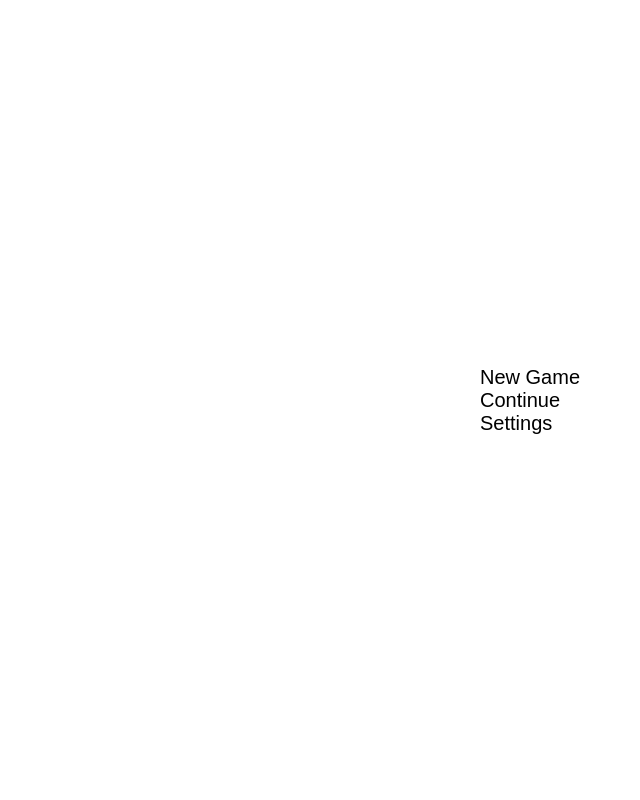
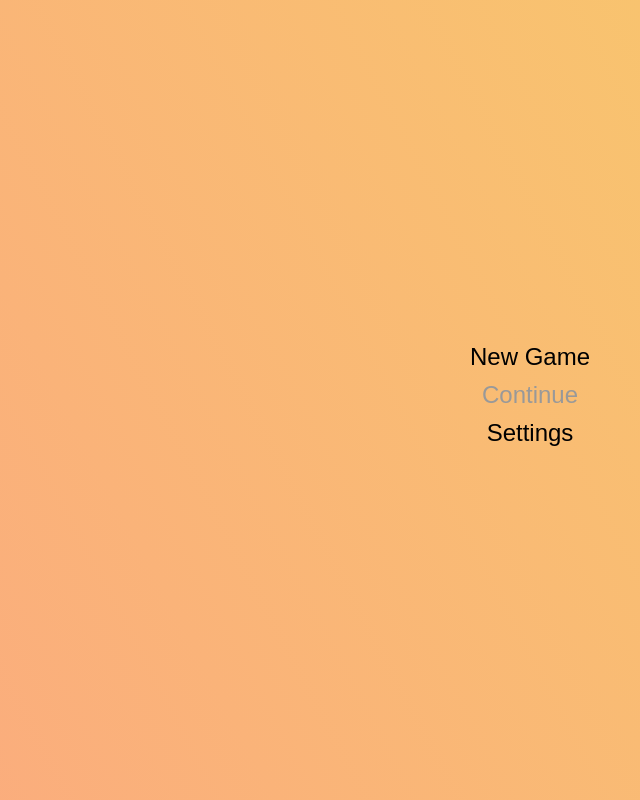
Before and after one commit to antoniosk10/react-game, a React (Create React App) app: page / in a window 1280 px wide. Shown: the whole page, without its empty margins (110-750 px from the left). Built offline with nearby package versions, Linux system fonts and the light colour scheme.

Commit message:
feat:add setting sound

```diff
--- a/src/App.css
+++ b/src/App.css
@@ -1,6 +1,8 @@
 body {
   font: 14px "Century Gothic", Futura, sans-serif;
   margin: 0;
+  background-color: #FBAB7E;
+  background-image: linear-gradient(62deg, #FBAB7E 0%, #F7CE68 100%);
 }
 
 ol, ul {
@@ -77,7 +79,24 @@ a:hover {
 }
 
 .menu-item {
-  font-size: 20px;
+  margin-bottom: 10px;
+  font-size: 24px;
+  cursor: pointer;
+}
+
+.menu-item:hover {
+  opacity: 0.7;
+}
+
+.menu {
+  display: flex;
+  flex-direction: column;
+  align-items: center;
+}
+
+.menu-item--disabled {
+  color: #999;
+  pointer-events: none;
 }
 
 .choose-mode {
@@ -110,6 +129,34 @@ a:hover {
   height: 100%;
 }
 
+.board-wrap {
+  position: relative;
+}
+
+.board-result {
+  position: absolute;
+  top: 0;
+  left: 0;
+  display: none;
+  flex-direction: column;
+  align-items: center;
+  justify-content: center;
+  width: 100%;
+  height: 100%;
+  background: rgba(0, 0, 0, 0.5);
+  font-size: 20px;
+  color: #F7CE68;
+}
+
+.board-result.board-result--visible {
+  display: flex;
+}
+
+.board-result-btn {
+  margin-top: 10px;
+  cursor: pointer;
+}
+
 @media(max-width:360px) {
   .square {
     width: 50px;
--- a/src/components/Board.jsx
+++ b/src/components/Board.jsx
@@ -1,16 +1,18 @@
 import React from 'react';
 import Square from './Square';
 import { setData } from './../localStorageUtil';
+import audio from '../assets/sounds/step.mp3';
 
 class Board extends React.Component {
   constructor(props) {
     super(props);
-    console.log(props.save);
     this.state = props.save || {
       squares: Array(9).fill(null),
       xIsNext:true,
       mode:'pvp',
     }
+    this.disableBoard = false;
+    this.audio = new Audio(audio);
   }
 
   calculateWinner(squares) {
@@ -39,26 +41,30 @@ class Board extends React.Component {
       return;
     }
     squares[i] = this.state.xIsNext ? 'X':'O';
+    this.playAudio();
     this.setState({
       squares:squares,
       xIsNext:!this.state.xIsNext,
     });
   }
 
+  playAudio() {
+    if(this.props.sound) {
+      this.audio.play();
+    }
+  }
+
   handleClickPVSPC(i) {
     const squares = this.state.squares.slice();
-    const arrEmpty = [];
-    if (this.calculateWinner(squares) || squares[i]) {
+
+    if (this.calculateWinner(squares) || squares[i] || this.disableBoard) {
       return;
     }
     squares[i] = 'X';
-    squares.forEach((el,index)=>{
-      if(!el) {
-        arrEmpty.push(index);
-      }
 
-    });
-    squares[arrEmpty[Math.floor(Math.random() * arrEmpty.length)]] = 'O';
+    this.disableBoard = true;
+
+    this.playAudio();
     this.setState({
       squares:squares,
       xIsNext:!this.state.xIsNext,
@@ -99,6 +105,35 @@ class Board extends React.Component {
     setData('saveGame',this.state);
   }
 
+  componentDidUpdate() {
+    if(!this.state.xIsNext && !this.calculateWinner(this.state.squares) && this.state.mode === 'pvspc') {
+      this.computerStep();
+    }
+  }
+
+  computerStep() {
+    const arrEmpty = [];
+    const squares = this.state.squares.slice();
+
+    squares.forEach((el,index)=>{
+      if(!el) {
+        arrEmpty.push(index);
+      }
+
+    });
+
+    setTimeout(()=>{
+      squares[arrEmpty[Math.floor(Math.random() * arrEmpty.length)]] = 'O';
+      this.audio.play();
+      this.setState({
+        squares:squares,
+        xIsNext:!this.state.xIsNext,
+      });
+      this.disableBoard = false;
+    }
+    ,1000);
+  }
+
   render() {
     const winner = this.calculateWinner(this.state.squares);
     let status;
@@ -122,7 +157,7 @@ class Board extends React.Component {
           </label>
         </div>
         <div className="status">{status}</div>
-
+      <div className="board-wrap">
           <div className="board-row">
             {this.renderSquare(0)}
             {this.renderSquare(1)}
@@ -138,9 +173,13 @@ class Board extends React.Component {
             {this.renderSquare(7)}
             {this.renderSquare(8)}
           </div>
+          <div className={winner ? "board-result board-result--visible":"board-result"}>
+            {status}
+            <button className="board-result-btn" onClick={()=>this.resetGame()}>New Game</button>
+          </div>
+          </div>
        <div className='buttons-block'>
-
-          <button className='button' onClick={()=>this.props.handler('menu')}>Menu</button>
+          <button className='button' onClick={()=>this.props.changeLink('menu')}>Menu</button>
           <button className='button' onClick={()=>this.saveGame()}>Save Game</button>
           <button className='button' onClick={()=>this.resetGame()}>Reset</button>
        </div>
--- a/src/components/Game.jsx
+++ b/src/components/Game.jsx
@@ -1,59 +1,52 @@
 import React from 'react';
 import Board from './Board';
 import Menu from './Menu';
+import Settings from './Settings';
 import { getData } from './../localStorageUtil';
 
 class Game extends React.Component {
   constructor(props){
     super(props)
     this.state = {
-      isMenu: true,
-      continue:false
+      link: 'menu',
+      continue:false,
+      sound:true
     }
-    this.handleClick = (link)=>{
-      if(link === 'newGame') {
-        this.setState((st)=>{
-          return {
-            isMenu: false,
-            continue:false
-          }
-      })
-      }
-      else if(link === 'continue') {
-        this.setState((st)=>{
-          return {
-            isMenu: false,
-            continue:true
-          }
-      })
-      }
-      else if(link === 'menu') {
-        this.setState((st)=>{
-          return {
-            isMenu: true,
-            continue:false
-          }
-      })
-      }
+    this.changeLink = this.changeLink.bind(this);
+    this.toggleSound = this.toggleSound.bind(this);
+}
 
+changeLink = (link)=>{
+  this.setState({link:link});
+}
+
+toggleSound = ()=>{
+  this.setState((state)=>({sound:!state.sound}));
+}
+
+renderSwitch(link) {
+  switch(link) {
+    case 'newGame':
+      return <Board changeLink={this.changeLink} sound={this.state.sound}/>;
+    case 'continue':
+      return <Board changeLink={this.changeLink} save={getData('saveGame')} sound={this.state.sound}/>;
+    case 'settings':
+      return <Settings changeLink={this.changeLink} toggleSound={this.toggleSound} sound={this.state.sound}/>;
+    case 'menu':
+      return <Menu changeLink={this.changeLink}/>;
+    default:
+      return null;
   }
-
-
 }
 
   render() {
-
+    console.log(this.state.sound);
     return (
-
       <div className="game">
         <div className="game-board">
-
-       {this.state.isMenu ? <Menu handler={this.handleClick}/> : this.state.continue ? <Board handler={this.handleClick} save={getData('saveGame')}/> : <Board handler={this.handleClick}/>}
-
+          {this.renderSwitch(this.state.link)}
         </div>
       </div>
-
-
     );
   }
 }
--- a/src/components/Menu.jsx
+++ b/src/components/Menu.jsx
@@ -4,13 +4,13 @@ import { getData } from './../localStorageUtil';
 function Menu (props){
     return (
       <ul className='menu'>
-        <li className='menu-item' onClick={()=>props.handler('newGame')}>
+        <li className='menu-item' onClick={()=>props.changeLink('newGame')}>
           New Game
         </li>
-        <li className={getData('saveGame') ? 'menu-item': 'menu-item menu-item--disabled'} onClick={()=>props.handler('continue')}>
+        <li className={getData('saveGame') ? 'menu-item': 'menu-item menu-item--disabled'} onClick={()=>props.changeLink('continue')}>
           Continue
         </li>
-        <li className='menu-item'>
+        <li className='menu-item' onClick={()=>props.changeLink('settings')}>
           Settings
         </li>
       </ul>
--- /dev/null
+++ b/src/components/Settings.jsx
@@ -0,0 +1,28 @@
+import React from 'react';
+
+
+function Settings (props){
+    return (
+      <div>
+      <h1>Settings</h1>
+      <ul>
+        <li>
+          <span>Sound:</span>
+          <div>
+            <label>
+              On
+              <input type="radio" value='on' name='sound' onChange={props.toggleSound} defaultChecked={props.sound ? true : false}/>
+            </label>
+            <label>
+              Off
+              <input type="radio" value='off' name='sound' onChange={props.toggleSound} defaultChecked={props.sound ? false : true}/>
+            </label>
+          </div>
+        </li>
+      </ul>
+      <button onClick={()=>props.changeLink('menu')}>Menu</button>
+      </div>
+    );
+}
+
+export default Settings;
```
Also changed, not shown: 1 other file (tests, documents, lock files or other folders).
